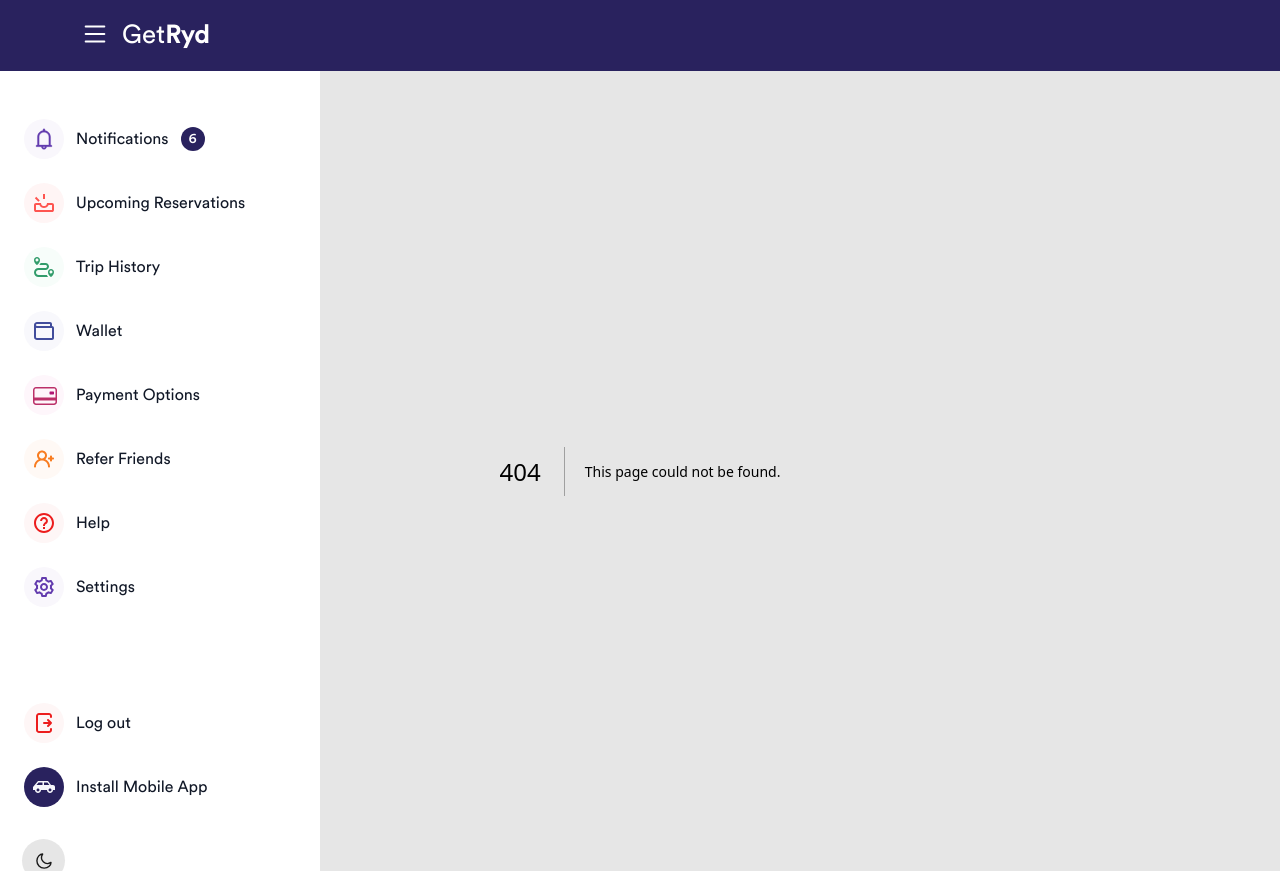
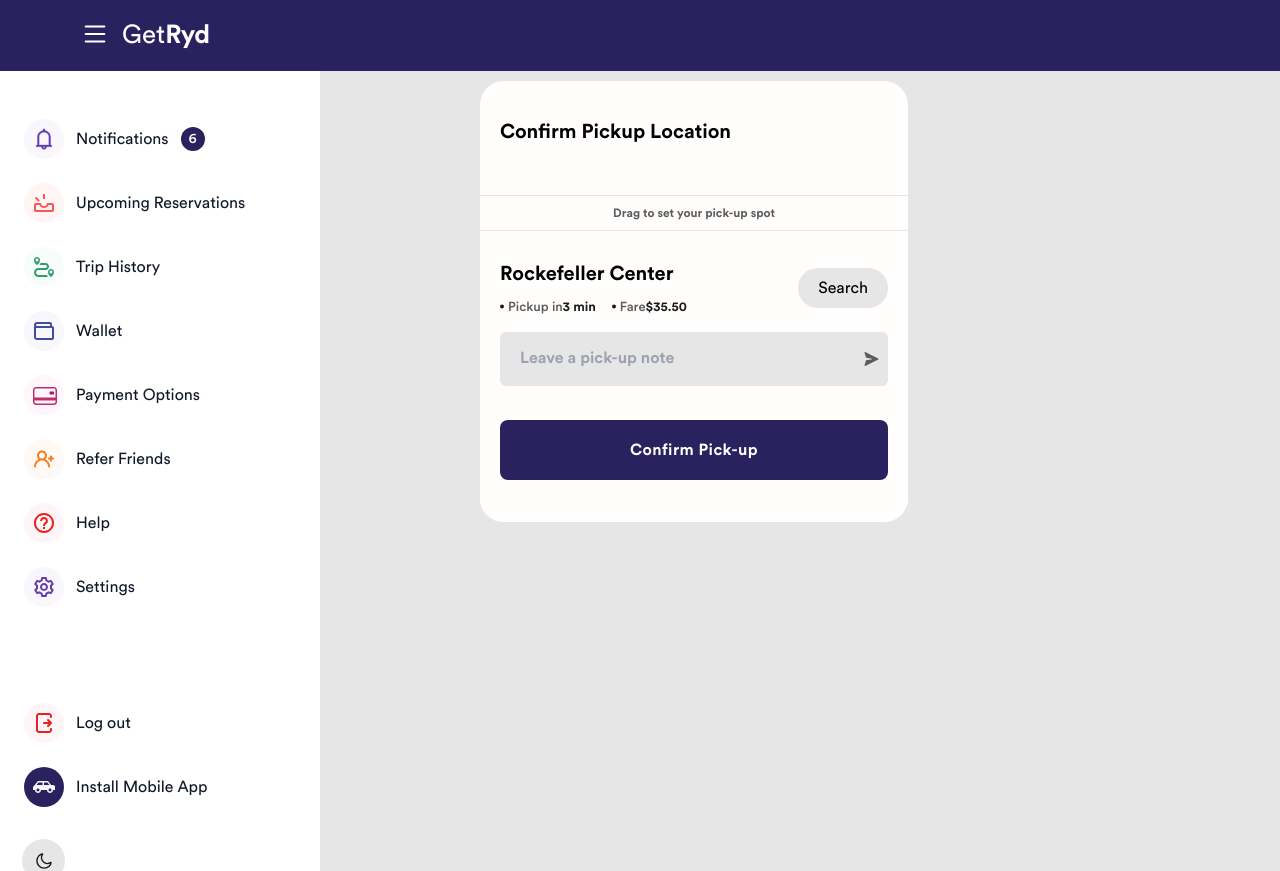
Before and after one commit to shohan-ch/ride-sharing-platform, a Next.js app: page /request_ride/confirm_pickup in a window 1280 px wide. Before the commit this address had no page. Built offline with nearby package versions, Linux system fonts and the light colour scheme.

Commit message:
Confirm pickup location page created

```diff
--- a/src/components/RequestRide/ChooseVehicle/ChooseVehicleView.jsx
+++ b/src/components/RequestRide/ChooseVehicle/ChooseVehicleView.jsx
@@ -31,7 +31,7 @@ const ChooseVehicleView = () => {
                 <img src="/assets/icons/back.svg" alt="svg_icon" />
               </Link>
             </div>
-            <div className="relative -mt-5 bg-bg-color py-2 dark:bg-dark-bg sm:mt-2 lg:rounded-3xl">
+            <div className="relative -mt-5 bg-bg-color py-2 dark:bg-dark-2 sm:mt-2 lg:rounded-3xl">
               <div className="h-full overflow-y-auto overflow-x-hidden rounded-3xl">
                 <div>
                   <div className="sm:hidden">
@@ -72,7 +72,7 @@ const ChooseVehicleView = () => {
                 <div className="mb-20">
                   <InputFieldWithIcon
                     placeholder="Leave a pick-up note"
-                    className="!bg-gray-2"
+                    className="bg-gray-2"
                     rightIconName="messengerGray"
                   />
                 </div>
--- /dev/null
+++ b/src/components/RequestRide/ConfirmPickupLocation/ConfirmPickupLocationView.jsx
@@ -0,0 +1,76 @@
+import InputFieldWithIcon from "@/components/Forms/InputFieldWithIcon";
+import Button from "@/components/Utils/Button/Button";
+import Link from "next/link";
+import PickupLocationDetails from "./PickupLocationDetails";
+const ConfirmPickupLocationView = () => {
+  return (
+    <>
+      <section className="sec items-center justify-center md:block md:h-full md:w-full lg:flex lg:justify-start lg:rounded-3xl lg:pl-[480px] lg:pt-[10px] 2xs:block 2xs:h-full 2xs:w-full">
+        <div className="wrapper relative h-full bg-bg-color dark:bg-dark-2 sm:h-[80vh] sm:dark:border-0  lg:w-[428px] lg:rounded-3xl lg:dark:border 2xl:min-h-[85vh] 3xl:min-h-[88vh] 2xs:w-auto 2xs:pb-10 2xs:dark:border-0">
+          <div>
+            {/* Map image for mobile */}
+            <div className=":-t-3xl relative sm:hidden">
+              <div className="h-[300px] overflow-hidden lg:h-[150px] xl:h-[250px] 2xl:h-[200px] 3xl:h-[400px]">
+                <img
+                  src="/assets/images/request_ride/map/Frame 87.png"
+                  className="w-fuln lg:roulded-t-3xl dark:hidden"
+                  alt=""
+                />
+                <img
+                  src="/assets/images/request_ride/map/Group 201.png"
+                  className="dark:bdden hidden w-full lg:rounded-t-3xl"
+                  alt=""
+                />
+              </div>
+              <Link
+                href="/request_ride/location"
+                className="absolute top-[30px] left-5 z-50 sm:hidden"
+              >
+                <img src="/assets/icons/back.svg" alt="svg_icon" />
+              </Link>
+            </div>
+            <div className="relative -mt-8 rounded-3xl bg-bg-color py-2 dark:bg-dark-2 sm:mt-2">
+              <h2 className="mb-4 hidden p-5 font-bold dark:text-white sm:block md:text-[16px] lg:text-[20px] 2xs:text-[14px]">
+                Confirm Pickup Location
+              </h2>
+              <div className="my-7 border-b-[1px] border-gray-2 py-2 sm:border-t-[1px]">
+                <p className="text-center text-[12px] font-bold text-gray-light dark:text-gray-2">
+                  Drag to set your pick-up spot
+                </p>
+              </div>
+              <div className="mb-[15px] flex items-center px-5">
+                <PickupLocationDetails />
+                <div>
+                  <div>
+                    <button className="rounded-full bg-gray-2 px-5 py-2">
+                      Search
+                    </button>
+                  </div>
+                </div>
+              </div>
+              {/* Input Setion  Start*/}
+
+              <div className="mb-32 px-5">
+                <InputFieldWithIcon
+                  placeholder="Leave a pick-up note"
+                  className="bg-gray-2 !pl-5"
+                  rightIconName="messengerGray"
+                />
+              </div>
+
+              {/* Input Section End  */}
+
+              <div className="absolute left-0 right-0 mx-5 md:bottom-0 lg:absolute lg:bottom-[22px] 2xs:fixed 2xs:bottom-[8px] 2xs:left-0 2xs:right-0">
+                <Button color="blue" handler={() => console.log(123)}>
+                  Confirm Pick-up
+                </Button>
+              </div>
+            </div>
+          </div>
+        </div>
+      </section>
+    </>
+  );
+};
+
+export default ConfirmPickupLocationView;
--- /dev/null
+++ b/src/components/RequestRide/ConfirmPickupLocation/PickupLocationDetails.jsx
@@ -0,0 +1,39 @@
+import IconSvg from "@/icons/IconSvg";
+
+const PickupLocationDetails = () => {
+  return (
+    <>
+      <div className="w-full">
+        <h2 className="mb-2 font-bold dark:text-white md:text-[16px] lg:text-[20px] 2xs:text-[14px]">
+          Rockefeller Center
+        </h2>
+        <div className="flex items-center gap-4">
+          <div className="flex items-center">
+            <IconSvg name={"dot"} />
+
+            <p className="ml-1 text-[13px] font-[450] text-gray-light dark:text-gray-1 md:font-medium">
+              Pickup in
+              <span className="font-bold text-black dark:text-gray-1">
+                3 min
+              </span>
+            </p>
+          </div>
+          <div>
+            <div className="flex items-center">
+              <IconSvg name={"dot"} />
+
+              <p className="ml-1 text-[13px] font-[450] text-gray-light dark:text-gray-1 md:font-medium">
+                Fare
+                <span className="font-bold text-black dark:text-gray-1">
+                  $35.50
+                </span>
+              </p>
+            </div>
+          </div>
+        </div>
+      </div>
+    </>
+  );
+};
+
+export default PickupLocationDetails;
--- a/src/components/RequestRide/ConfirmRide/ConfirmRIdeView.jsx
+++ b/src/components/RequestRide/ConfirmRide/ConfirmRIdeView.jsx
@@ -9,6 +9,7 @@ const ConfirmRideView = () => {
       <section className="sec items-center justify-center md:block md:h-full md:w-full lg:flex lg:justify-start lg:rounded-3xl lg:pl-[480px] lg:pt-[10px] 2xs:block 2xs:h-full 2xs:w-full">
         <div className="wrapper relative h-full bg-bg-color dark:bg-dark-2 sm:dark:border-0 lg:w-[428px] lg:rounded-3xl lg:dark:border 2xl:min-h-[85vh] 3xl:min-h-[88vh] 2xs:w-auto 2xs:pb-10 2xs:dark:border-0">
           <div className="">
+            {/* Map image for mobile */}
             <div className=":-t-3xl relative sm:hidden">
               <div className="h-[300px] overflow-hidden lg:h-[150px] xl:h-[250px] 2xl:h-[200px] 3xl:h-[400px]">
                 <img
@@ -29,7 +30,7 @@ const ConfirmRideView = () => {
                 <img src="/assets/icons/back.svg" alt="svg_icon" />
               </Link>
             </div>
-            <div className="relative -mt-5 bg-bg-color py-2 dark:bg-dark-bg sm:mt-2 lg:rounded-3xl">
+            <div className="relative -mt-5 bg-bg-color py-2 dark:bg-dark-2 sm:mt-2 lg:rounded-3xl">
               <div className="h-full overflow-y-auto overflow-x-hidden rounded-3xl lg:h-[150px] xl:h-[250px] 2xl:h-[140px] 3xl:h-full">
                 <div className="relative mb-5 flex items-center justify-between bg-bg-color py-2 px-5 dark:bg-[#2C2C35]">
                   <div>
@@ -53,7 +54,7 @@ const ConfirmRideView = () => {
                 <div className="mb-40">
                   <InputFieldWithIcon
                     placeholder="Leave a pick-up note"
-                    className="!bg-gray-2 !pl-5"
+                    className="bg-gray-2 !pl-5"
                     rightIconName="messengerGray"
                   />
                 </div>
--- a/src/icons/IconSvg.js
+++ b/src/icons/IconSvg.js
@@ -2,6 +2,23 @@ import React from "react";
 
 export default ({ name, width, height }) => {
   const icons = {
+    dot: (
+      <svg
+        width={4}
+        height={5}
+        viewBox="0 0 4 5"
+        fill="none"
+        xmlns="http://www.w3.org/2000/svg"
+      >
+        <circle
+          className="dark:fill-white"
+          cx={2}
+          cy="2.5"
+          r={2}
+          fill="#1A1A1A"
+        />
+      </svg>
+    ),
     messengerGray: (
       <svg
         width={17}
--- /dev/null
+++ b/src/pages/request_ride/confirm_pickup.js
@@ -0,0 +1,11 @@
+import ConfirmPickupLocationView from "@/components/RequestRide/ConfirmPickupLocation/ConfirmPickupLocationView";
+
+const ConfirmPickupPage = () => {
+  return (
+    <>
+      <ConfirmPickupLocationView />
+    </>
+  );
+};
+
+export default ConfirmPickupPage;
```
